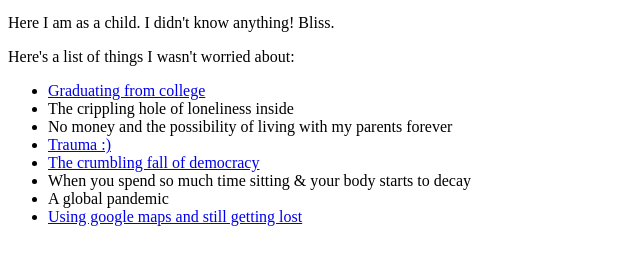
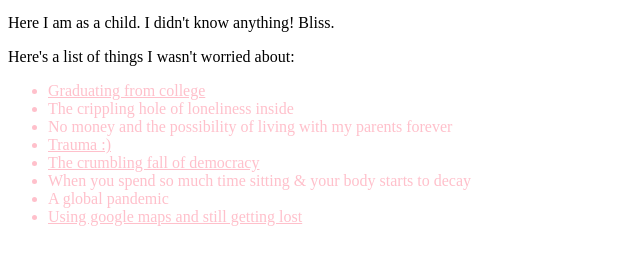
Before and after one commit to snmhaughton/art101, a plain HTML site: page index.html in a window 1280 px wide. Shown: the part 290-554 px from the top of the page, without its empty margins (0-640 px from the left). Drawn offline with Linux system fonts and the light colour scheme.

Commit message:
color change

```diff
--- a/css/site.css
+++ b/css/site.css
@@ -0,0 +1,3 @@
+nav,a{
+  color:pink
+}
--- a/index.html
+++ b/index.html
@@ -15,9 +15,9 @@
 <p> Here I am as a child. I didn't know anything! Bliss. </p>
 	</main>
 
+<p> Here's a list of things I wasn't worried about:</p>
 <nav>
-<div>
-<p> Here's a list of things I wasn't worried about:</p>
+
 	<ul>
 			<li><a href="https://www.ucsc.edu/">Graduating from college</a></li>
 			<li>The crippling hole of loneliness inside</li>
@@ -28,6 +28,7 @@
 			<li>A global pandemic</li>
 			<li><a href="https://www.google.com/maps">Using google maps and still getting lost</a></li>
 	</ul>
+
 </div>
 </main>
 
```
Also changed, not shown: lab2/css/helloworld.css (added). Lines whose indentation alone changed are shown as unchanged.
